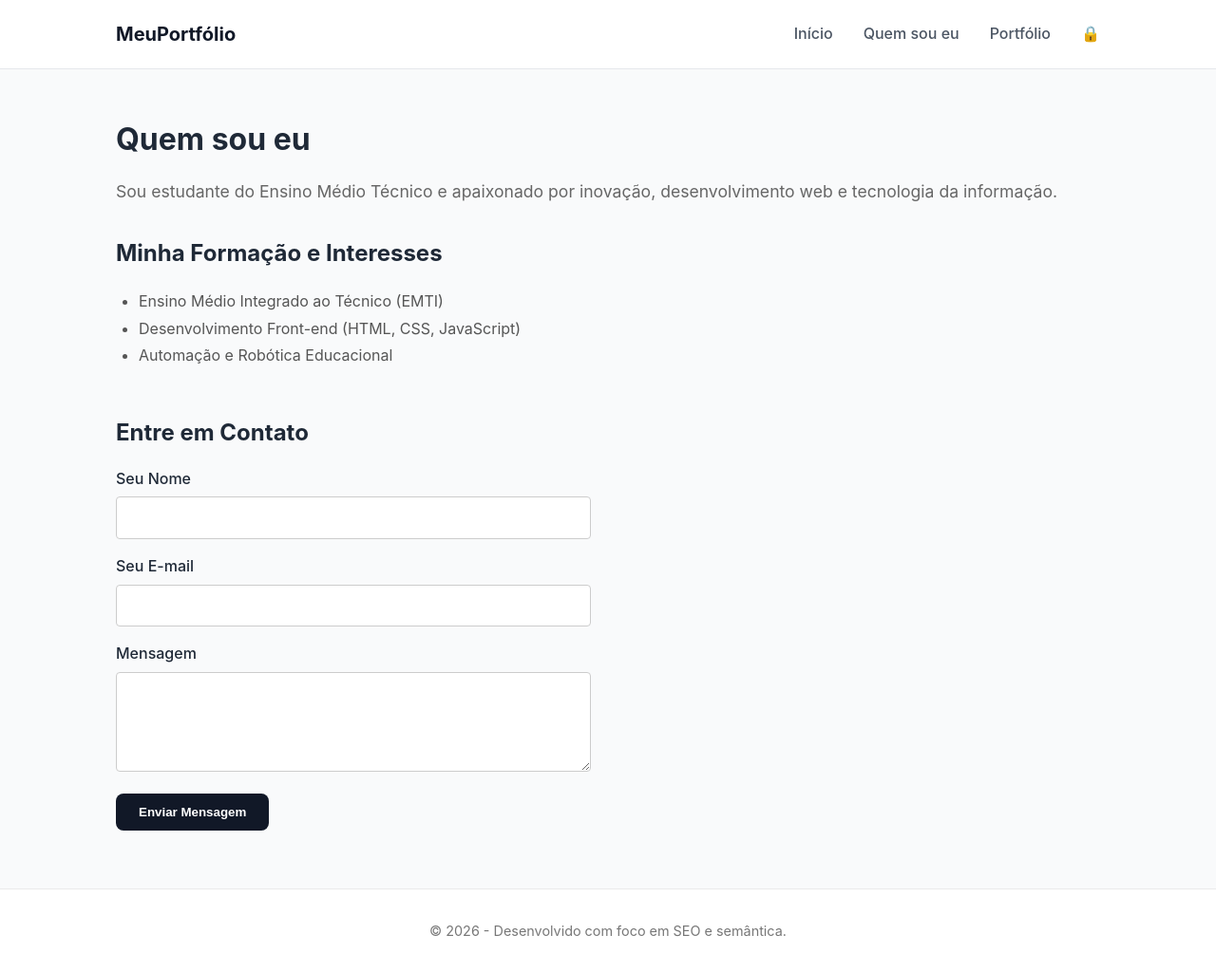
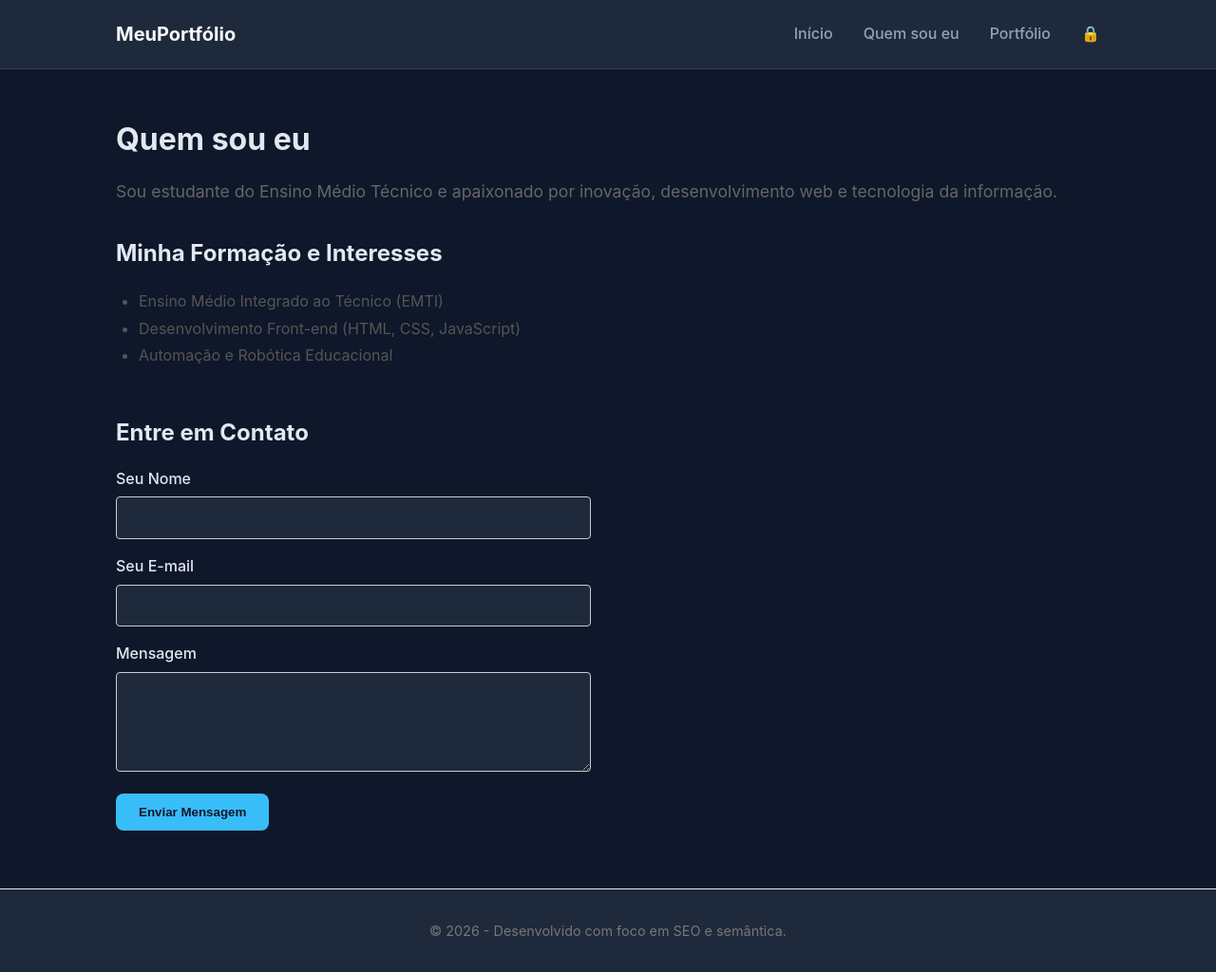
Before and after one commit to lalacristina033-dotcom/meuportfolio, a plain HTML site: page quemsoueu.html in a window 1280 px wide. Shown: the whole page at 95% size. Drawn offline with nearby package versions, Linux system fonts and the light colour scheme.

Commit message:
Update style.css

```diff
--- a/css/style.css
+++ b/css/style.css
@@ -1,4 +1,4 @@
-/* Configurações Globais */
+/* Configurações Globais - Estilo Escuro Moderno */
 * {
     margin: 0;
     padding: 0;
@@ -7,8 +7,8 @@
 
 body {
     font-family: 'Inter', system-ui, -apple-system, sans-serif;
-    background-color: #f9fafb;
-    color: #1f2937;
+    background-color: #0f172a; /* Fundo escuro azulado elegante */
+    color: #e2e8f0; /* Texto claro suave */
     line-height: 1.6;
     display: flex;
     flex-direction: column;
@@ -17,8 +17,8 @@ body {
 
 /* Cabeçalho e Navegação */
 header {
-    background-color: #ffffff;
-    border-bottom: 1px solid #e5e7eb;
+    background-color: #1e293b;
+    border-bottom: 1px solid #334155;
     position: sticky;
     top: 0;
     z-index: 1000;
@@ -36,7 +36,7 @@ nav {
 .logo {
     font-size: 1.25rem;
     font-weight: 700;
-    color: #111827;
+    color: #f8fafc;
     text-decoration: none;
 }
 
@@ -49,16 +49,16 @@ nav {
 
 .nav-links a {
     text-decoration: none;
-    color: #4b5563;
+    color: #94a3b8;
     font-weight: 500;
     transition: color 0.2s;
 }
 
 .nav-links a:hover {
-    color: #111827;
+    color: #38bdf8;
 }
 
-/* Container Principal para Centralizar */
+/* Container Principal */
 main {
     max-width: 900px;
     width: 100%;
@@ -70,8 +70,8 @@ main {
 /* Botões Padrão */
 .btn {
     display: inline-block;
-    background-color: #111827;
-    color: #ffffff;
+    background-color: #38bdf8;
+    color: #0f172a;
     padding: 0.75rem 1.5rem;
     border-radius: 8px;
     text-decoration: none;
@@ -83,7 +83,7 @@ main {
 }
 
 .btn:hover {
-    background-color: #374151;
+    background-color: #0ea5e9;
 }
 
 /* Campos de Formulário */
@@ -94,29 +94,37 @@ input[type="url"],
 textarea {
     width: 100%;
     padding: 0.75rem;
-    border: 1px solid #d1d5db;
+    border: 1px solid #334155;
     border-radius: 8px;
     font-family: inherit;
     font-size: 1rem;
     outline: none;
-    background-color: #fff;
+    background-color: #1e293b;
+    color: #f8fafc;
     transition: border-color 0.2s, box-shadow 0.2s;
 }
 
 input:focus,
 textarea:focus {
-    border-color: #2563eb;
-    box-shadow: 0 0 0 3px rgba(37, 99, 235, 0.1);
+    border-color: #38bdf8;
+    box-shadow: 0 0 0 3px rgba(56, 189, 248, 0.2);
+}
+
+/* Cards de Destaque */
+section.card, main section[style*="background"] {
+    background-color: #1e293b !important;
+    border: 1px solid #334155 !important;
+    color: #e2e8f0 !important;
 }
 
 /* Rodapé */
 footer {
     text-align: center;
     padding: 2rem;
-    color: #6b7280;
+    color: #94a3b8;
     font-size: 0.9rem;
-    border-top: 1px solid #e5e7eb;
-    background-color: #ffffff;
+    border-top: 1px solid #334155;
+    background-color: #1e293b;
     margin-top: auto;
 }
 
```
